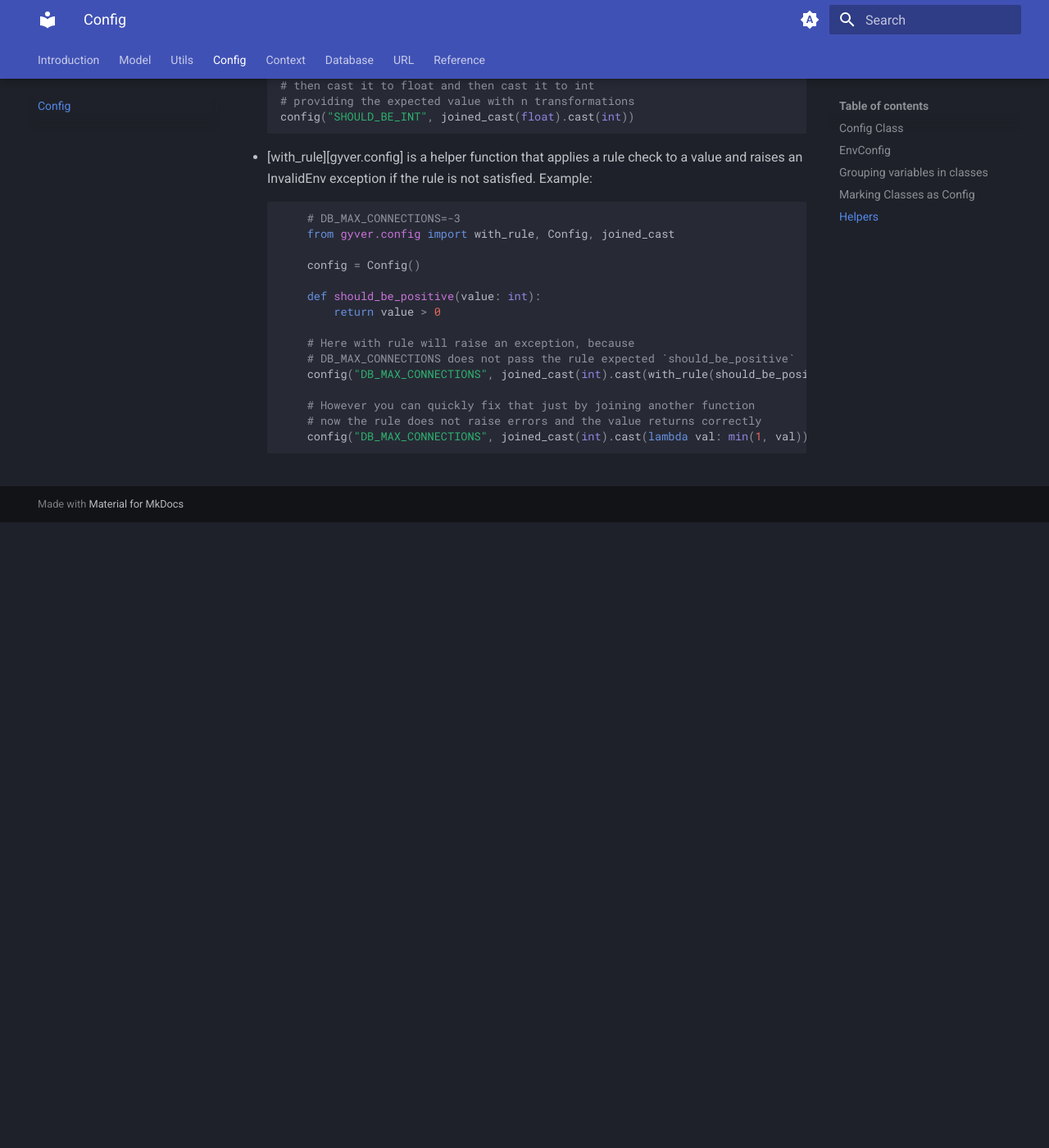
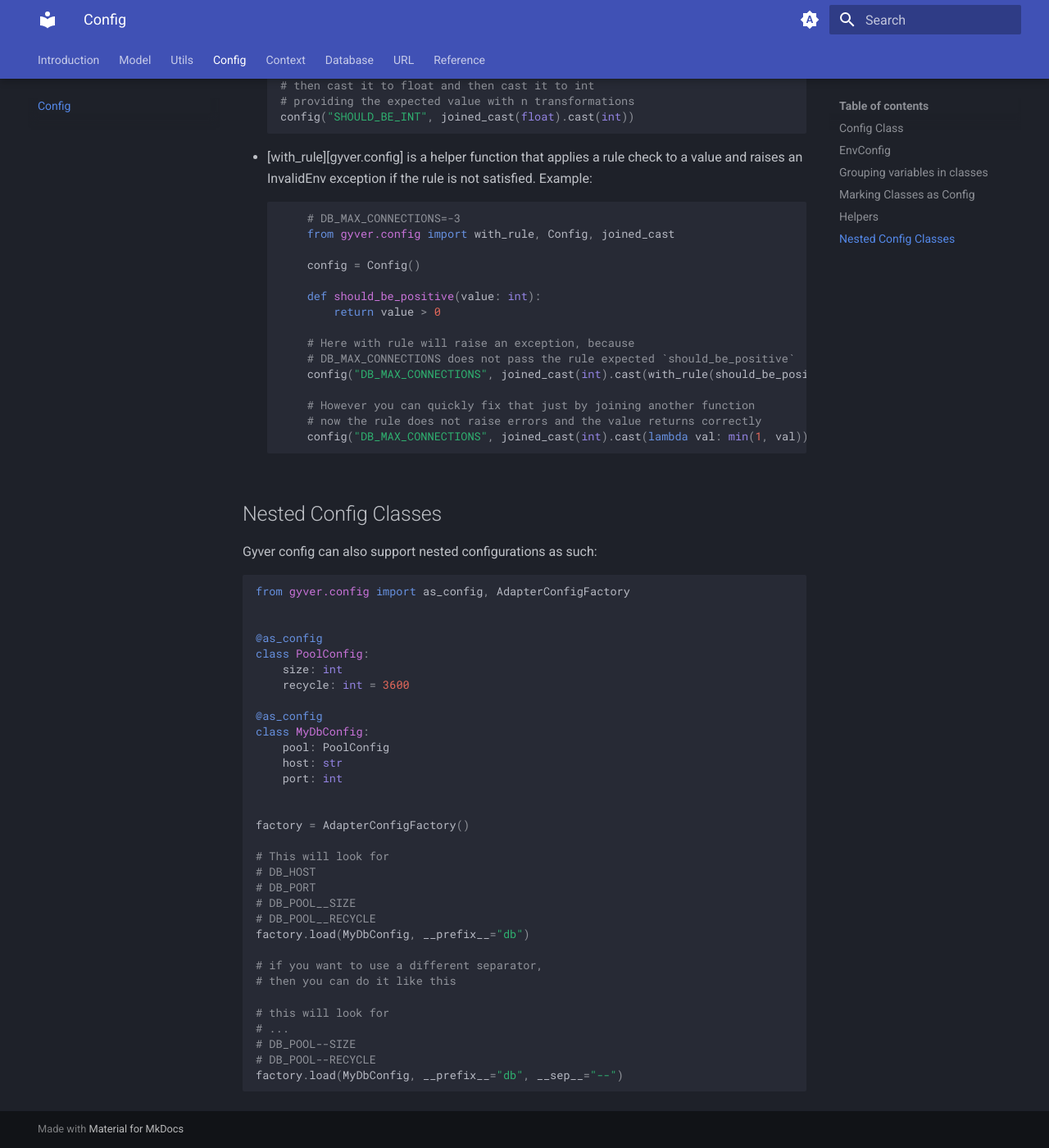
Before and after one commit to guscardvs/gyver, an MkDocs documentation site: the page built from docs/usage/config.md, in a window 1280 px wide and 1400 px high, scrolled down 4714 px. Shown: the whole window at 82% size. Built offline with MkDocs 1.6.1 and Material for MkDocs 9.7.7, drawn with Linux system fonts in a browser that asks for light colours; before the commit the page ends 5351 px from its top, so only the background shows below that.

Commit message:
added documentation on the support for nested models

````diff
--- a/docs/usage/config.md
+++ b/docs/usage/config.md
@@ -232,3 +232,42 @@ config_variables = AdapterConfigFactory.resolve_confignames(Path('/path/to/proje
         # now the rule does not raise errors and the value returns correctly
         config("DB_MAX_CONNECTIONS", joined_cast(int).cast(lambda val: min(1, val)).cast(with_rule(should_be_positive)))
     ```
+
+## Nested Config Classes
+
+Gyver config can also support nested configurations as such:
+
+```python
+from gyver.config import as_config, AdapterConfigFactory
+
+
+@as_config
+class PoolConfig:
+    size: int
+    recycle: int = 3600
+
+@as_config
+class MyDbConfig:
+    pool: PoolConfig
+    host: str
+    port: int
+
+
+factory = AdapterConfigFactory()
+
+# This will look for
+# DB_HOST
+# DB_PORT
+# DB_POOL__SIZE
+# DB_POOL__RECYCLE
+factory.load(MyDbConfig, __prefix__="db")
+
+# if you want to use a different separator,
+# then you can do it like this
+
+# this will look for
+# ...
+# DB_POOL--SIZE
+# DB_POOL--RECYCLE
+factory.load(MyDbConfig, __prefix__="db", __sep__="--")
+```
````
